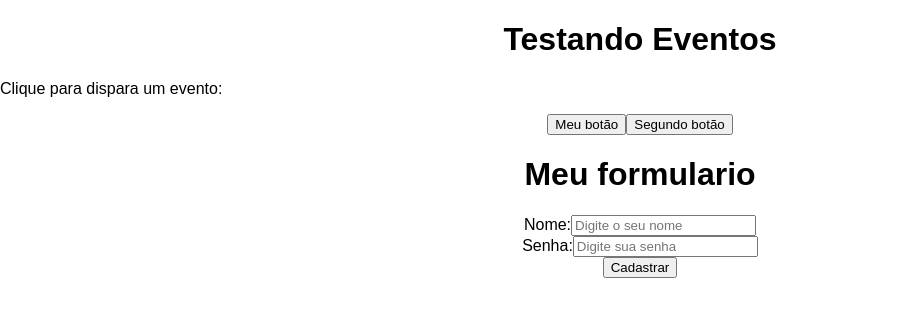
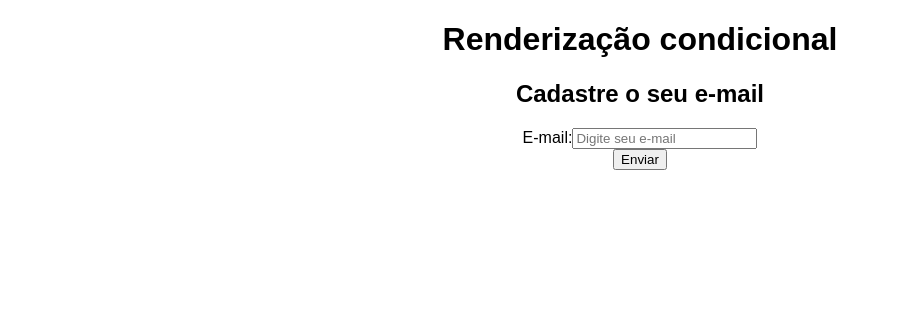
Before and after one commit to GenissonEmilio/react-js, a React (Create React App) app in the folder react-project/: page / in a window 1280 px wide. Shown: the top 316 px of the page, without its empty margins (0-899 px from the left). Built offline with nearby package versions, Linux system fonts and the light colour scheme.

Commit message:
condicional no react

```diff
--- a/react-project/src/App.js
+++ b/react-project/src/App.js
@@ -1,14 +1,12 @@
 import './App.css';
-import Evento from './components/Evento';
-import Form from './components/Form';
+import Condicional from './components/Condicional';
 
 function App() {
 
   return (
     <div className="App">
-      <h1>Testando Eventos</h1>
-      <Evento numero={42} />
-      <Form />
+      <h1>Renderização condicional</h1>
+      <Condicional />
     </div>
   );
 }
--- /dev/null
+++ b/react-project/src/components/Condicional.js
@@ -0,0 +1,45 @@
+import { useState } from 'react';
+
+function Condicional() {
+
+    const [email, setEmail] = useState();
+    const [userEmail, setUserEmail] = useState();
+
+    function enviarEmail(e) {
+        e.preventDefault();
+        if (email) {
+            setUserEmail(email);
+        } else {
+            alert("Digite um e-mail valido!")
+        }
+    }
+
+    function limparEmail() {
+        setUserEmail('');
+    }
+
+    return (
+        <div>
+            <h2>Cadastre o seu e-mail</h2>
+            <form>
+                <div>
+                    <label htmlFor="email">E-mail:</label>
+                    <input type="email" id="email" placeholder='Digite seu e-mail'
+                    onChange={(e) => setEmail(e.target.value)}
+                    />
+                </div>
+                <div>
+                    <button type="submit" onClick={enviarEmail}>Enviar</button>
+                </div>
+                {userEmail && (
+                    <div>
+                        <p>O email do usuário é: {userEmail}</p>
+                        <button onClick={limparEmail}>Limpar email</button>
+                    </div>
+                )}
+            </form>
+        </div>
+    )
+}
+
+export default Condicional;
```
